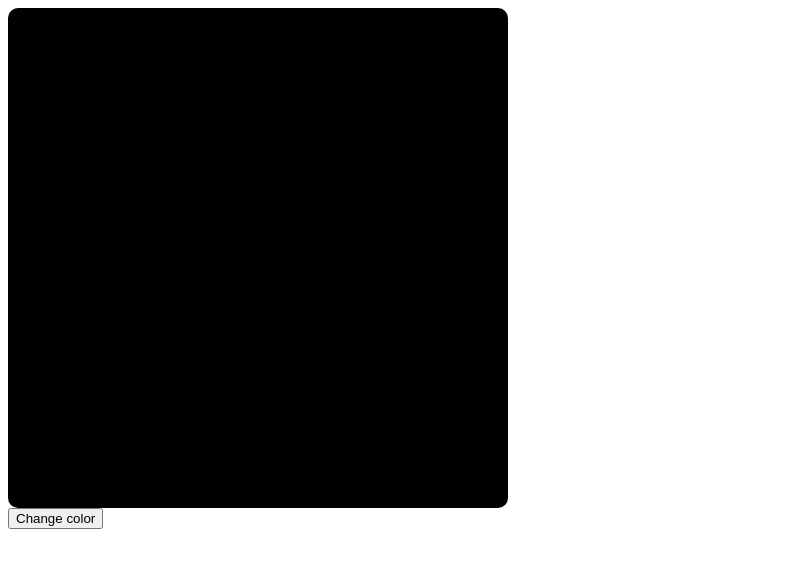
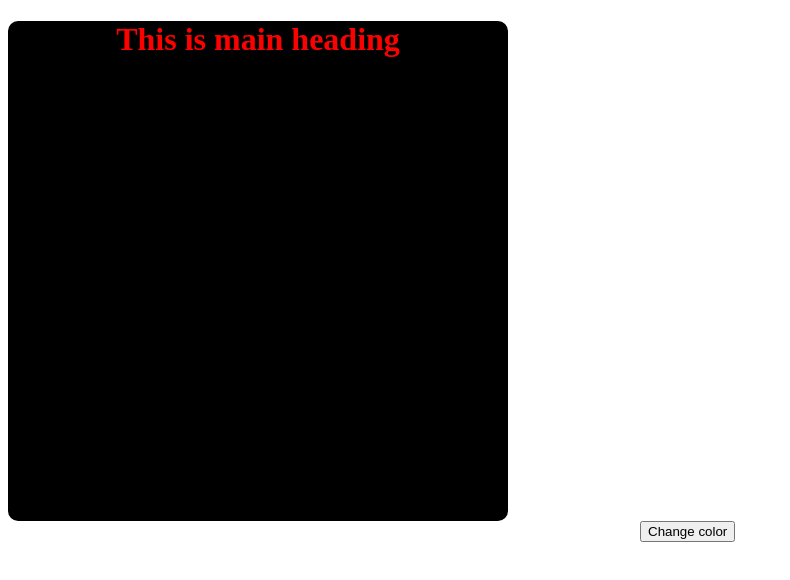
Before and after one commit to UhaKasireddi/Js-Projects, a plain HTML site: page Projects/toggleDarkMode/index.html in a window 1280 px wide. Both pictures are taken after a click on the button "Change color". Shown: the whole page, without its empty margins (0-790 px from the left). Drawn offline with Linux system fonts and the light colour scheme.

Commit message:
toggle updated

```diff
--- a/Projects/toggleDarkMode/index.html
+++ b/Projects/toggleDarkMode/index.html
@@ -8,6 +8,7 @@
 </head>
 <body>
     <div id="content" class="dark">
+        <h1 class="head" id="head">This is main heading</h1>
     </div>
     <button id="but" class="btn-style">Change color</button>
     <script src="script.js"></script>
--- a/Projects/toggleDarkMode/script.js
+++ b/Projects/toggleDarkMode/script.js
@@ -1,7 +1,9 @@
 let contentE1 = document.getElementById("content");
 let buttonE1 = document.getElementById("but");
+let headH1 = document.getElementById("head")
 buttonE1.addEventListener("click", ()=>{
 
     contentE1.classList.toggle("togg");
+    headH1.classList.toggle("head2")
 
 })
--- a/Projects/toggleDarkMode/style.css
+++ b/Projects/toggleDarkMode/style.css
@@ -1,3 +1,6 @@
+body{
+    text-align: center;
+}
 .dark{
     position:relative;
     background-color: blue;
@@ -11,3 +14,9 @@
 .btn-style{
     position:absolute;
 }
+.head{
+    color:white;
+}
+.head2{
+    color:red;
+}
```
